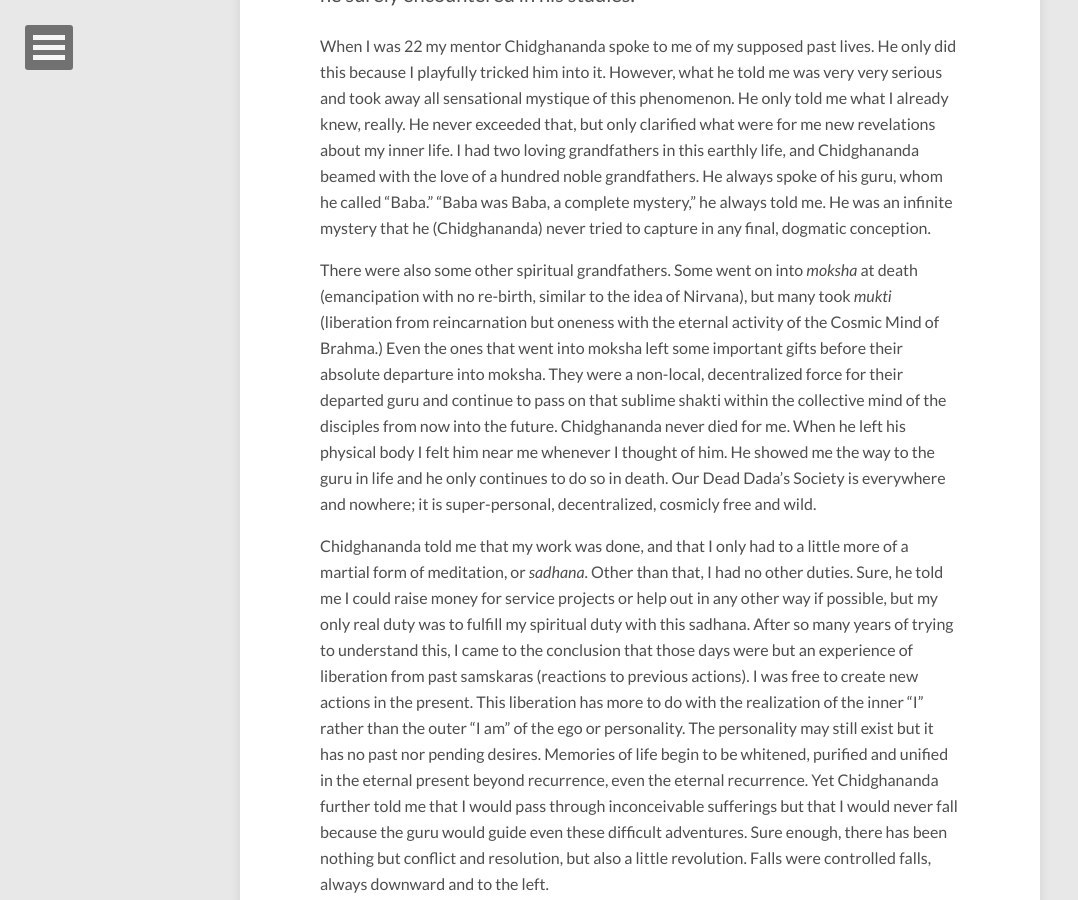
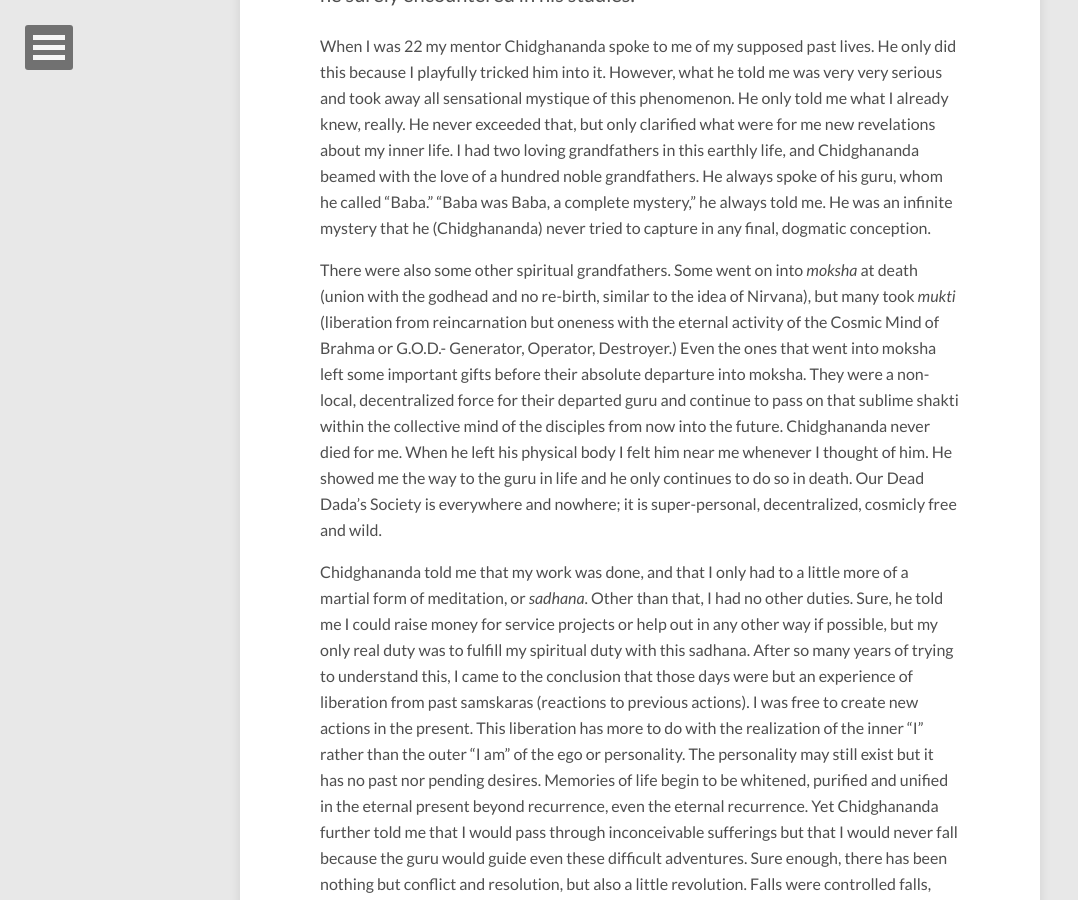
Before and after one commit to anandamurtiidiscursos/anandamurtiidiscursos.github.io, a Jekyll site: the page built from _posts/2015-08-29-eternal-recurrence.md, in a window 1280 px wide and 900 px high, scrolled down 445 px. Shown: the whole window, without its empty margins (0-1078 px from the left). Built offline with Jekyll 4.4.1, drawn with Linux system fonts in a browser that asks for light colours; nearby versions of some CDN libraries; comment, search, counter and statistics services are not loaded.

Commit message:
Updated 2015-08-29-eternal-recurrence.md

```diff
--- a/_posts/2015-08-29-eternal-recurrence.md
+++ b/_posts/2015-08-29-eternal-recurrence.md
@@ -21,7 +21,7 @@ Nietzche spoke of a rather odd phenomenon that he called the "Eternal Recurrence
 
 When I was 22 my mentor Chidghananda spoke to me of my supposed past lives.  He only did this because I playfully tricked him into it.  However, what he told me was very very serious and took away all sensational mystique of this phenomenon.  He only told me what I already knew, really.  He never exceeded that, but only clarified what were for me new revelations about my inner life.  I had two loving grandfathers in this earthly life, and Chidghananda beamed with the love of a hundred noble grandfathers.    He always spoke of his guru, whom he called "Baba."  "Baba was Baba, a complete mystery," he always told me.  He was an infinite mystery that he (Chidghananda) never tried to capture in any final, dogmatic conception.
 
-There were also some other spiritual grandfathers.  Some went on into _moksha_ at death (emancipation with no re-birth,  similar to the idea of Nirvana), but many took _mukti_ (liberation from reincarnation but oneness with the eternal activity of the Cosmic Mind of Brahma.)  Even the ones that went into moksha left some important gifts before their absolute departure into moksha.  They were a non-local, decentralized force for their departed guru and continue to pass on that sublime shakti within the collective mind of the disciples from now into the future.  Chidghananda never died for me.  When he left his physical body I felt him near me whenever I thought of him.  He showed me the way to the guru in life and he only continues to do so in death.  Our Dead Dada's Society is everywhere and nowhere; it is super-personal, decentralized, cosmicly free and wild.
+There were also some other spiritual grandfathers.  Some went on into _moksha_ at death (union with the godhead and no re-birth,  similar to the idea of Nirvana), but many took _mukti_ (liberation from reincarnation but oneness with the eternal activity of the Cosmic Mind of Brahma or G.O.D.- Generator, Operator, Destroyer.)  Even the ones that went into moksha left some important gifts before their absolute departure into moksha.  They were a non-local, decentralized force for their departed guru and continue to pass on that sublime shakti within the collective mind of the disciples from now into the future.  Chidghananda never died for me.  When he left his physical body I felt him near me whenever I thought of him.  He showed me the way to the guru in life and he only continues to do so in death.  Our Dead Dada's Society is everywhere and nowhere; it is super-personal, decentralized, cosmicly free and wild.
 
 Chidghananda told me that my work was done, and that I only had to a little more of a martial form of meditation, or _sadhana_.  Other than that, I had no other duties.  Sure, he told me I could raise money for service projects or help out in any other way if possible, but my only real duty was to fulfill my spiritual duty with this sadhana.  After so many years of trying to understand this, I came to the conclusion that those days were but an experience of liberation from past samskaras (reactions to previous actions).  I was free to create new actions in the present.  This liberation has more to do with the realization of the inner "I" rather than the outer "I am" of the ego or personality.  The personality may still exist but it has no past nor pending desires.  Memories of life begin to be whitened, purified and unified in the eternal present beyond recurrence, even the eternal recurrence.  Yet Chidghananda further told me that I would pass through inconceivable sufferings but that I would never fall because the guru would guide even these difficult adventures.  Sure enough, there has been nothing but conflict and resolution, but also a little revolution.  Falls were controlled falls, always downward and to the left.
 
```
